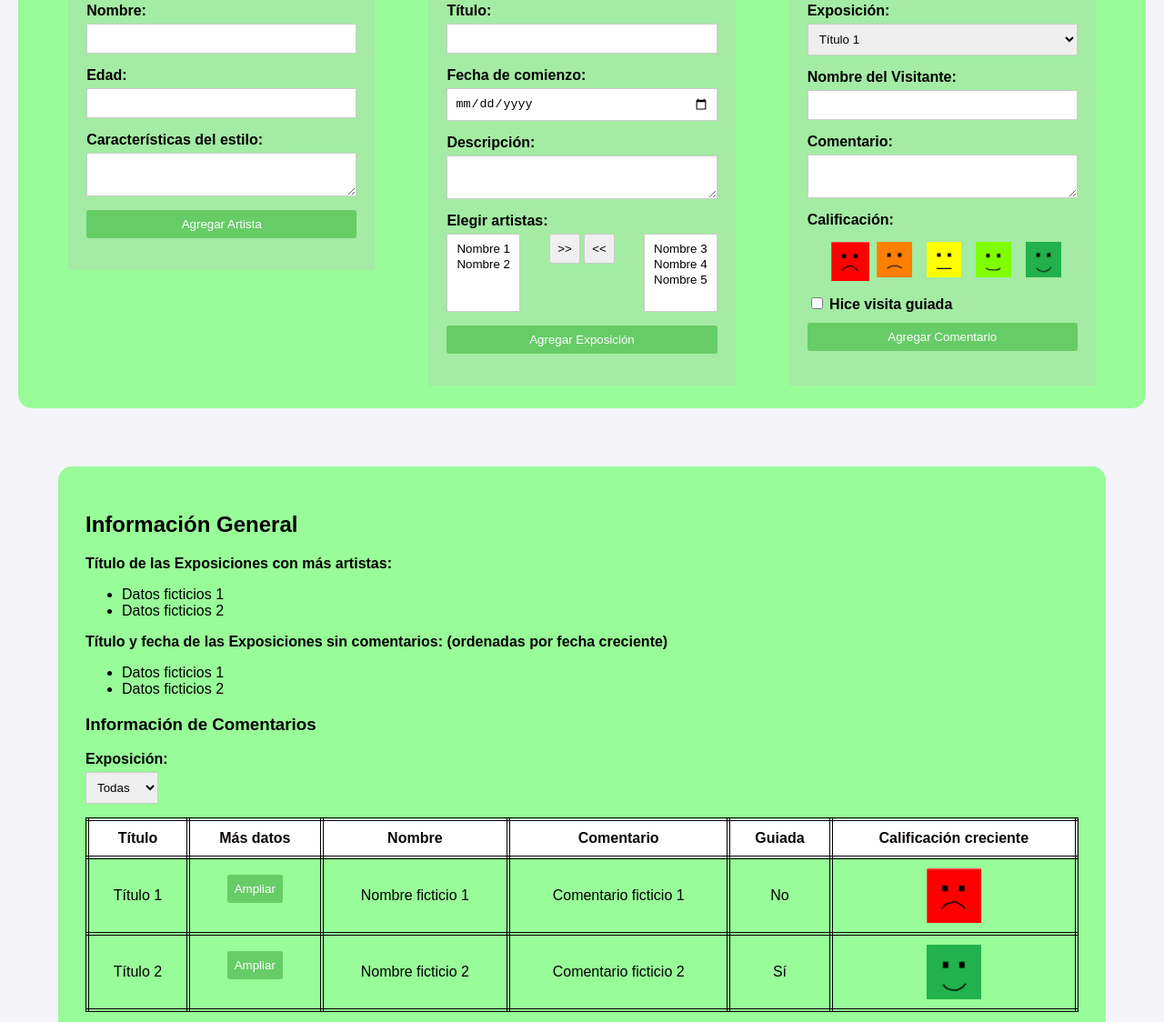
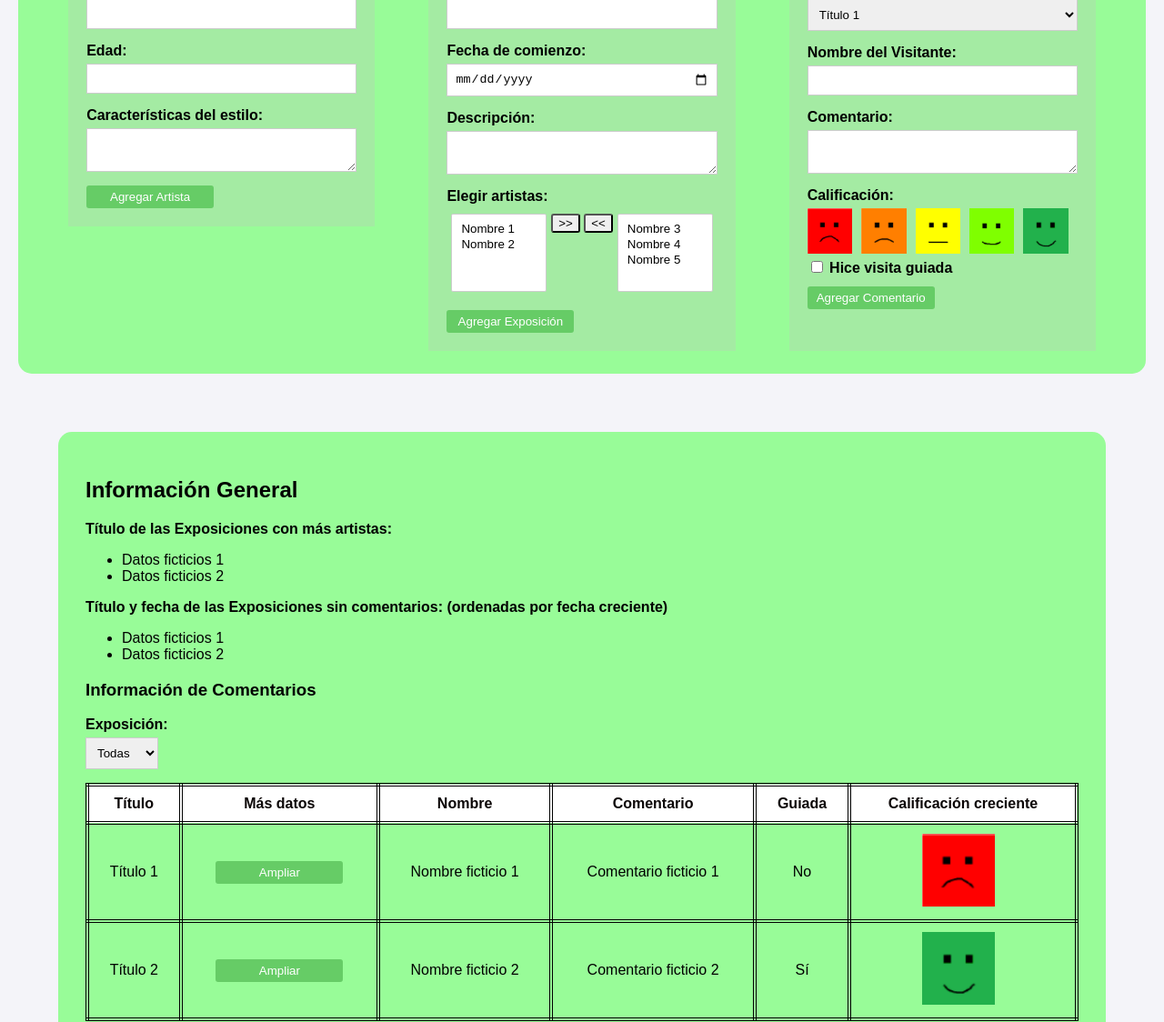
Before and after one commit to JoaquinBatista7/Obligatorio-1, a plain HTML site: page index.html in a window 1280 px wide. Shown: the part 373-1497 px from the top of the page at 91% size. Drawn offline with Linux system fonts and the light colour scheme; a script that the page names is missing.

Commit message:
actualizacion pagina

```diff
--- a/index.html
+++ b/index.html
@@ -12,7 +12,8 @@
 <body>
     <header>
         <h1>Museo de Arte</h1>
-        <p>Trabajo realizado por <a href="https://www.linkedin.com/in/joaquin-batista-597a51293/" target="_blankx">Joaquin Batista (347699)</a></p>
+        <p>Trabajo realizado por <a href="https://www.linkedin.com/in/joaquin-batista-597a51293/"
+                target="_blank">Joaquin Batista (347699)</a></p>
         <button>Colores</button>
     </header>
 
@@ -25,13 +26,13 @@
                 <h2 class="regart">Registrar Artistas</h2>
                 <form>
                     <label for="nombre-artista">Nombre:</label>
-                    <input type="text" id="nombre-artista" name="nombre-artista">
+                    <input type="text" id="nombre-artista" name="nombre-artista" required>
 
                     <label for="edad-artista">Edad:</label>
-                    <input type="number" id="edad-artista" name="edad-artista">
+                    <input type="number" id="edad-artista" name="edad-artista" required>
 
                     <label for="estilo-artista">Características del estilo:</label>
-                    <textarea id="estilo-artista" name="estilo-artista"></textarea>
+                    <textarea id="estilo-artista" name="estilo-artista" required></textarea>
 
                     <button type="button" class="boton">Agregar Artista</button>
                 </form>
@@ -41,13 +42,13 @@
                 <h2>Ingresar Exposiciones</h2>
                 <form>
                     <label for="titulo-expo">Título:</label>
-                    <input type="text" id="titulo-expo" name="titulo-expo">
+                    <input type="text" id="titulo-expo" name="titulo-expo" required>
 
                     <label for="fecha-expo">Fecha de comienzo:</label>
-                    <input type="date" id="fecha-expo" name="fecha-expo">
+                    <input type="date" id="fecha-expo" name="fecha-expo" required>
 
                     <label for="descripcion-expo">Descripción:</label>
-                    <textarea id="descripcion-expo" name="descripcion-expo"></textarea>
+                    <textarea id="descripcion-expo" name="descripcion-expo" required></textarea>
 
                     <label for="artistas-expo">Elegir artistas:</label>
 
@@ -82,27 +83,32 @@
                     </select>
 
                     <label for="nombre-visitante">Nombre del Visitante:</label>
-                    <input type="text" id="nombre-visitante" name="nombre-visitante">
+                    <input type="text" id="nombre-visitante" name="nombre-visitante" required>
 
                     <label for="comentario">Comentario:</label>
-                    <textarea id="comentario" name="comentario"></textarea>
+                    <textarea id="comentario" name="comentario" required></textarea>
 
                     <label>Calificación:</label>
                     <div class="calificaciones">
-                        <input type="radio" id="cal1" class="cali" name="calificacion" value="1">
-                        <label for="cal1" class="cal"><img src="img/1.png" class="cal" alt="1 estrella"></label>
 
-                        <input type="radio" id="cal2" class="cali" name="calificacion" value="2">
-                        <label for="cal2" class="cal"><img src="img/2.png" alt="2 estrellas"></label>
+                        <label for="cal1" class="cal"><input type="radio" id="cal1" class="cali" name="calificacion"
+                                value="1"><img src="img/1.png" class="Imgcal" alt="1 estrella"></label>
 
-                        <input type="radio" id="cal3" class="cali" name="calificacion" value="3">
-                        <label for="cal3" class="cal"><img src="img/3.png" alt="3 estrellas"></label>
 
-                        <input type="radio" id="cal4" class="cali" name="calificacion" value="4">
-                        <label for="cal4" class="cal"><img src="img/4.png" alt="4 estrellas"></label>
+                        <label for="cal2" class="cal"><input type="radio" id="cal2" class="cali" name="calificacion"
+                                value="2"><img src="img/2.png" class="Imgcal" alt="2 estrellas"></label>
 
-                        <input type="radio" id="cal5" class="cali" name="calificacion" value="5">
-                        <label for="cal5" class="cal"><img src="img/5.png" alt="5 estrellas"></label>
+
+                        <label for="cal3" class="cal"> <input type="radio" id="cal3" class="cali" name="calificacion"
+                                value="3"><img src="img/3.png" class="Imgcal" alt="3 estrellas"></label>
+
+
+                        <label for="cal4" class="cal"><input type="radio" id="cal4" class="cali" name="calificacion"
+                                value="4"><img src="img/4.png" class="Imgcal" alt="4 estrellas"></label>
+
+
+                        <label for="cal5" class="cal"><input type="radio" id="cal5" class="cali" name="calificacion"
+                                value="5"><img src="img/5.png" class="Imgcal" alt="5 estrellas"></label>
                     </div>
 
                     <div>
--- a/styles/styles.css
+++ b/styles/styles.css
@@ -38,7 +38,7 @@ section.ingresos h2 {
     justify-content: left;
 }
 
-.Hingresos{
+.Hingresos {
     margin-left: 30px;
 }
 
@@ -51,7 +51,6 @@ section.ingresos h2 {
 
 .form {
     background-color: #A4EBA3;
-
     padding: 20px;
     width: 25%;
     height: fit-content;
@@ -66,18 +65,26 @@ form {
 
 .selects {
     display: flex;
-    justify-content: space-between;
+    justify-content: center;
+    margin: 5px;
+    gap: 5px;
+
+}
+
+.selects>select {
+
+    flex-grow: 1;
 }
 
 label {
     margin-bottom: 5px;
     font-weight: bold;
+    display: inline-block;
 }
 
 input,
 select,
-textarea,
-button {
+textarea{
     margin-bottom: 15px;
     padding: 8px;
     border: 1px solid #ccc;
@@ -88,6 +95,10 @@ button {
     color: white;
     border: none;
     cursor: pointer;
+    width: 140px;
+    height: 25px;
+    align-items: center ;
+
 }
 
 button {
@@ -95,7 +106,6 @@ button {
 }
 
 .cali {
-
     display: none;
 }
 
@@ -104,12 +114,19 @@ button:hover {
     background-color: #55aa55;
 }
 
+[type=radio] + img {
+    cursor: pointer;
+  }
+
+  [type=radio]:checked + img {
+    outline: 2px solid rgb(0, 0, 0);
+  }
+
 .calificaciones {
     display: flex;
-    justify-content: space-between;
-    padding: 10px;
-    max-width: 100%;
-    box-sizing: border-box;
+    justify-content: left;
+
+
 
 }
 
@@ -119,16 +136,15 @@ button:hover {
     display: block;
 }
 
-.cal {
-    size: 5px;
-    margin-inline: 8px;
+
+.calificaciones label {
+    width: 50px;
+    margin-right: 10px;
 }
 
-.calth img {
-    max-width: 60px;
-    height: auto;
-    display: block;
-    margin: 0 auto;
+td img {
+    width: 80px;
+    margin-right: 10px;
 }
 
 .informacion-general {
```
